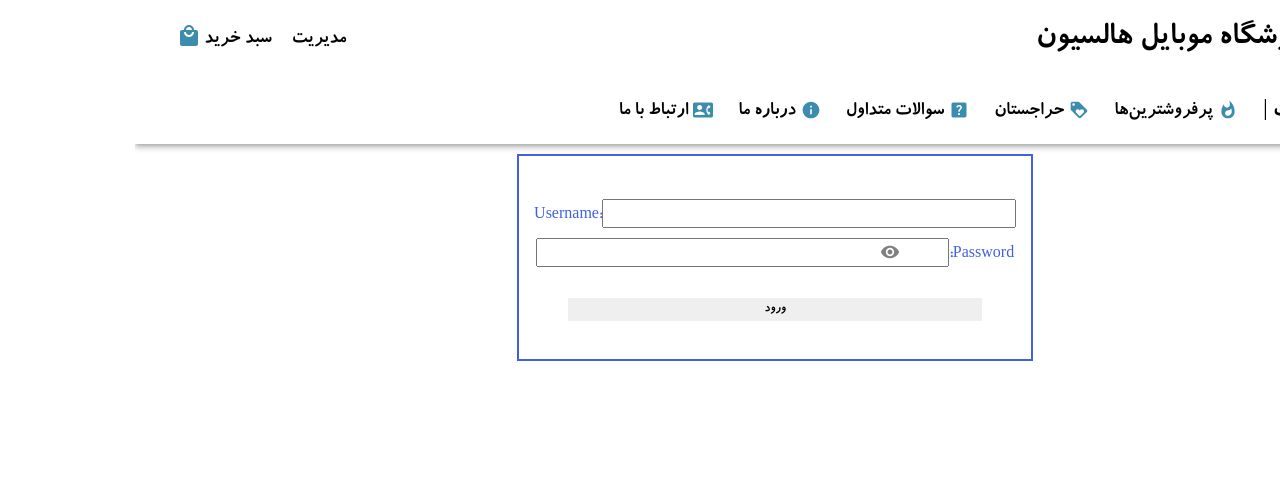
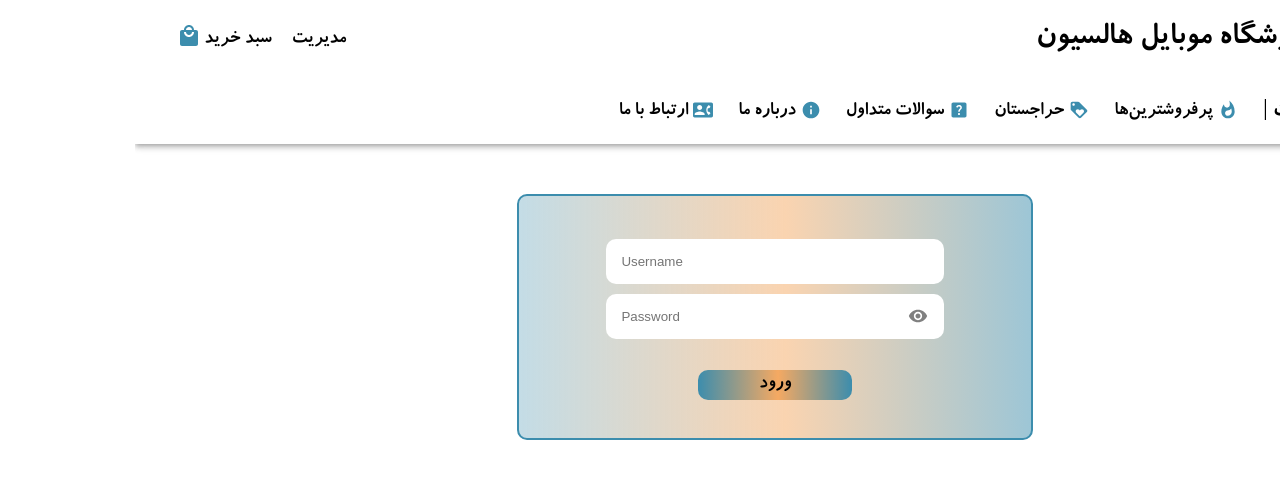
Before and after one commit to MissFazak/Maktab66-Project-Faeze-Gholami, a React (Create React App) app in the folder halcyon-shop/: page /login in a window 1280 px wide. Shown: the top 478 px of the page. Built offline with nearby package versions, Linux system fonts and the light colour scheme.

Commit message:
fix: change style

```diff
--- a/halcyon-shop/src/assets/css/_login.scss
+++ b/halcyon-shop/src/assets/css/_login.scss
@@ -1,24 +1,47 @@
 .loginForm {
-  border: solid #415fe7 2px;
-  color: #415fe7;
+  display: flex;
+  flex-direction: column;
+  border: solid #3c8dad 2px;
+  border-radius: 10px;
+  color: #3c8dad;
   width: 40%;
   margin: auto;
   padding: 3% 0;
-  margin-top: 10px;
+  margin-top: 50px;
   text-align: center;
+  background: rgb(60, 141, 173);
+  background: linear-gradient(
+    90deg,
+    rgba(60, 141, 173, 0.306) 0%,
+    rgba(245, 169, 98, 0.5) 52%,
+    rgba(60, 141, 173, 0.5) 100%
+  );
   button {
     display: block;
-    width: 81%;
+    width: 30%;
     margin: auto;
     border: none;
     padding: 5px;
     font-family: "koodak";
+    background: rgb(60, 141, 173);
+    background: linear-gradient(
+      90deg,
+      rgba(60, 141, 173, 1) 0%,
+      rgba(245, 169, 98, 1) 52%,
+      rgba(60, 141, 173, 1) 100%
+    );
+    border-radius: 10px;
+
+    font-size: 20px;
   }
   input {
     direction: ltr;
-    width: 80%;
-    padding: 5px 0;
+    width: 60%;
+    padding: 15px;
+    border-radius: 10px;
     margin: 5px 0;
+    border: none;
+    background-color: rgb(255, 255, 255);
   }
 
   .iconHolder {
@@ -29,15 +52,15 @@
     font-size: 20px;
     color: gray;
     position: relative;
-    bottom: 30px;
-    left: 115px;
+    bottom: 38px;
+    left: 28%;
     cursor: pointer;
   }
 
-  .spans{
-      color: red;
-      display: block;
-      position: relative;
-      bottom:30px;
+  .spans {
+    color: red;
+    display: block;
+    position: relative;
+    bottom: 30px;
   }
 }
--- a/halcyon-shop/src/pages/Login.jsx
+++ b/halcyon-shop/src/pages/Login.jsx
@@ -2,7 +2,7 @@ import React, { useEffect } from "react";
 import { useDispatch } from "react-redux";
 import { setUser } from "../redux/userSlice";
 import { Formik } from "formik";
-import { useFormik } from 'formik';
+import { useFormik } from "formik";
 import VisibilityIcon from "@mui/icons-material/Visibility";
 import VisibilityOffIcon from "@mui/icons-material/VisibilityOff";
 import { useState } from "react";
@@ -29,29 +29,30 @@ const Login = () => {
 
   const formik = useFormik({
     initialValues: {
-      username: '',
-      password: '',
+      username: "",
+      password: "",
     },
-    onSubmit: values => {
-      dispatch(setUser(values))
+    onSubmit: (values) => {
+      dispatch(setUser(values));
     },
   });
   return (
     <div className="loginForm">
       <form onSubmit={formik.handleSubmit}>
-        <label htmlFor="firstName">Username:</label>
         <input
           id="username"
           name="username"
           type="text"
+          placeholder="Username"
           onChange={formik.handleChange}
           value={formik.values.username}
         />
-        <label htmlFor="password">Password:</label>
+
         <input
           id="password"
           name="password"
           type={icon ? "text" : "password"}
+          placeholder="Password"
           onChange={formik.handleChange}
           value={formik.values.password}
         />
@@ -62,13 +63,13 @@ const Login = () => {
               onClick={() => setIcon(false)}
             />
           ) : (
-                  <VisibilityIcon
-                    className="icons"
-                    onClick={() => setIcon(true)}
-                  />
+            <VisibilityIcon className="icons" onClick={() => setIcon(true)} />
           )}
         </div>
-        <button type="submit">ورود</button>
+
+        <button type="submit" color="red">
+          ورود
+        </button>
       </form>
     </div>
   );
```
Lines whose indentation alone changed are shown as unchanged.
